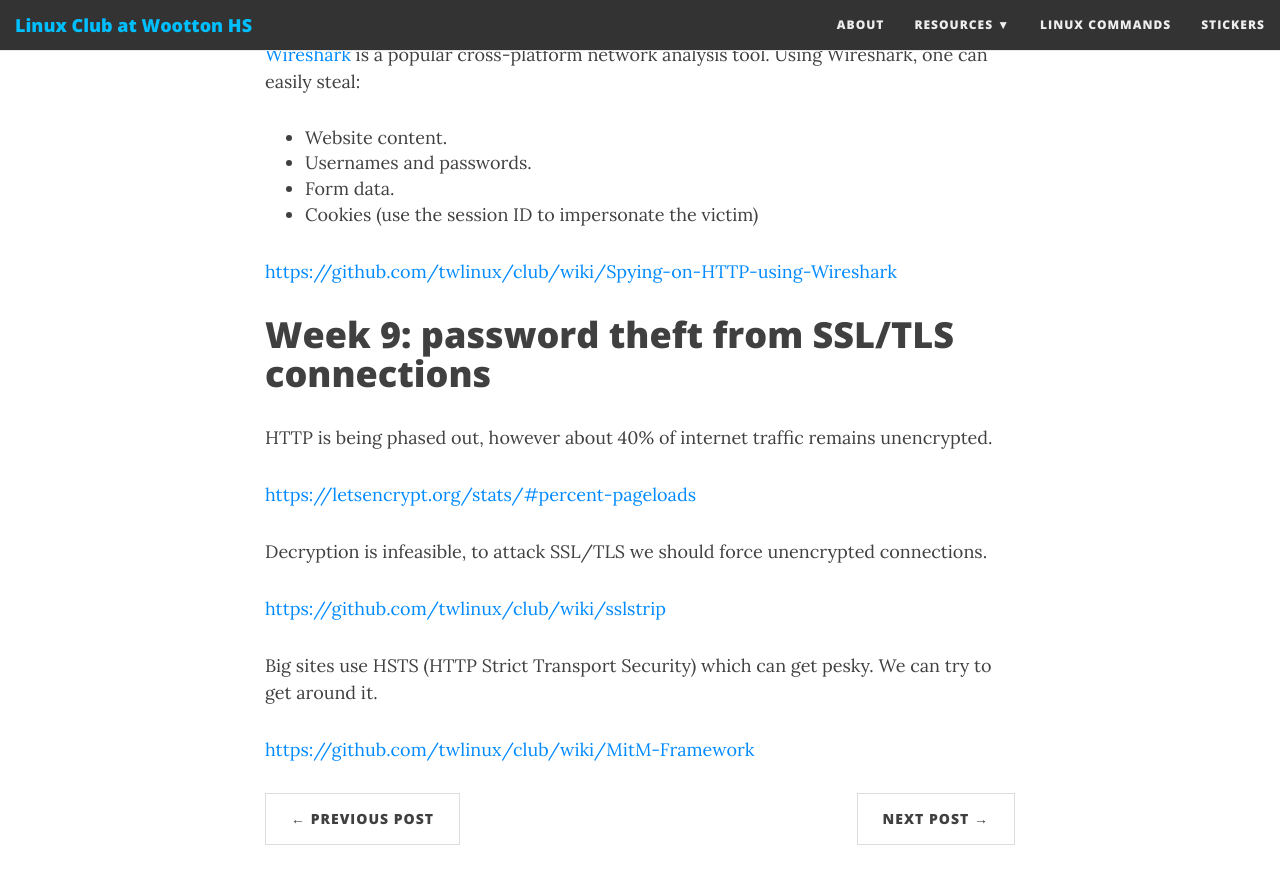
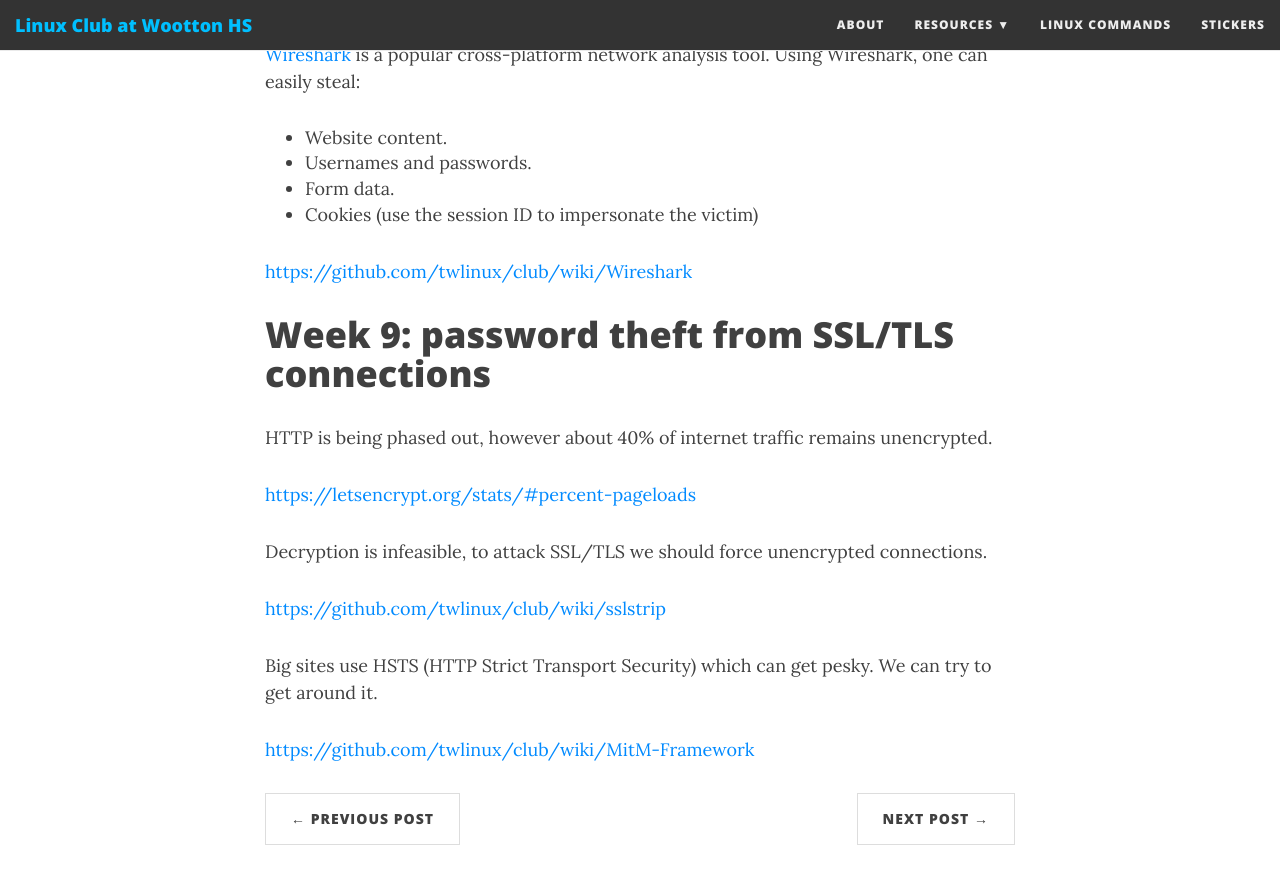
Before and after one commit to wsec/basaam0.github.io, a Jekyll site: the page built from _posts/2017-11-14-packet-sniffing.md, in a window 1280 px wide and 900 px high, scrolled down 1446 px. Shown: the top 884 px of the window. Built offline with Jekyll 4.4.1, drawn with Linux system fonts in a browser that asks for light colours; nearby versions of some CDN libraries; comment, search, counter and statistics services are not loaded.

Commit message:
Fix wireshark link

```diff
--- a/_posts/2017-11-14-packet-sniffing.md
+++ b/_posts/2017-11-14-packet-sniffing.md
@@ -29,7 +29,7 @@
 - Form data.
 - Cookies (use the session ID to impersonate the victim)
 
-<https://github.com/twlinux/club/wiki/Spying-on-HTTP-using-Wireshark>
+<https://github.com/twlinux/club/wiki/Wireshark>
 
 # Week 9: password theft from SSL/TLS connections
 
```
